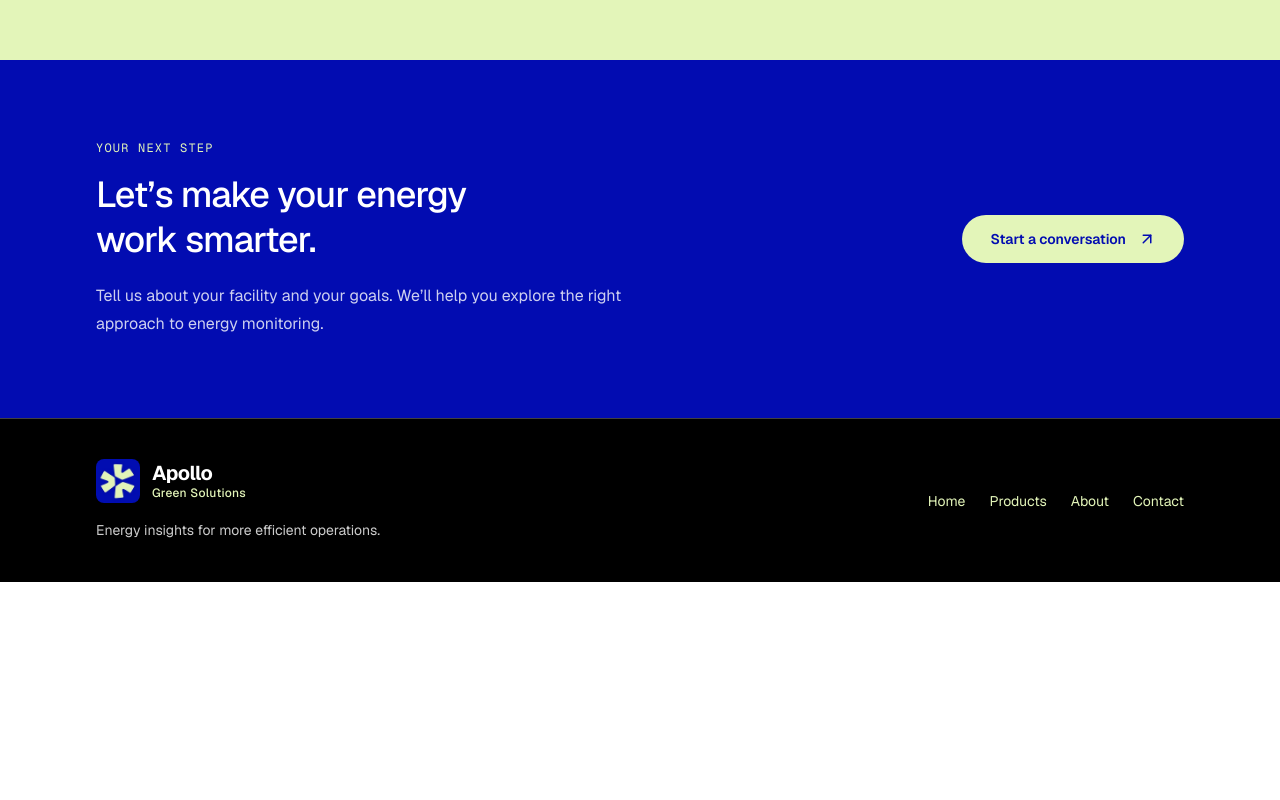
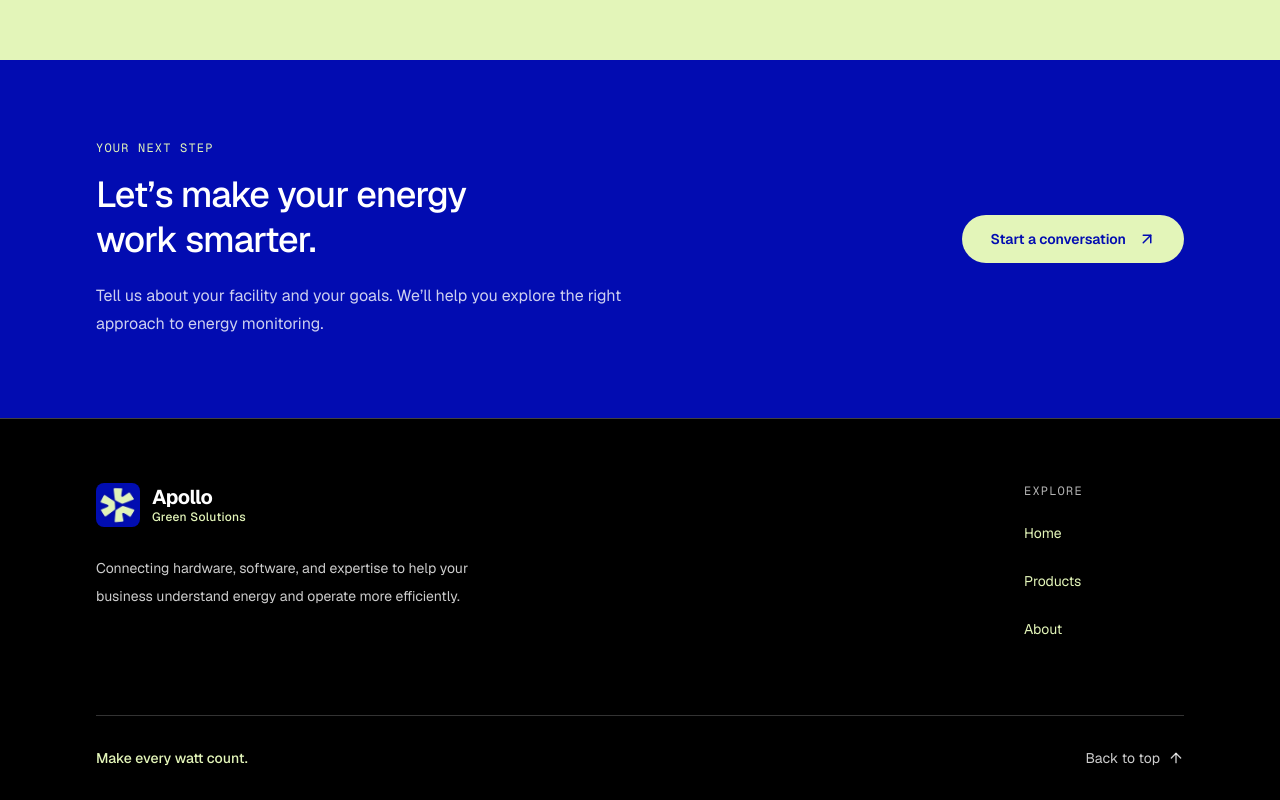
Before and after one commit to ApoPanagiotidis/energy-management, a Next.js app: page / in a window 1280 px wide. Shown: the part 2104-2904 px from the top of the page. Before the commit the page ends 2686 px from the top, so only its background shows below. Built offline with nearby package versions, Linux system fonts and the light colour scheme; no server answers.

Commit message:
Improve footer layout and remove Contact link
- Simplify footer navigation to Home, Products, and About
- Improve spacing and visual hierarchy
- Add an accessible Back to top link

```diff
--- a/src/components/site-footer.tsx
+++ b/src/components/site-footer.tsx
@@ -1,11 +1,15 @@
 import Link from "next/link";
+import { ArrowUp } from "lucide-react";
 import { Brand } from "@/components/brand";
 import { navigation } from "@/lib/navigation";
+
+const footerNavigation = navigation.filter(({ href }) => href !== "/contact");
 
 export function SiteFooter() {
   return (
     <footer className="border-t border-white/25 bg-ink text-white">
-      <div className="mx-auto flex max-w-6xl flex-col justify-between gap-8 px-6 py-10 md:flex-row md:items-center lg:px-8">
+      <div className="mx-auto max-w-6xl px-6 lg:px-8">
+        <div className="grid gap-10 py-12 sm:py-16 md:grid-cols-[1fr_auto] md:gap-16">
           <div>
             <Link
               href="/"
@@ -14,13 +18,15 @@ export function SiteFooter() {
             >
               <Brand />
             </Link>
-          <p className="mt-2 max-w-sm text-sm leading-6 text-white/80">
-            Energy insights for more efficient operations.
+            <p className="mt-5 max-w-sm text-sm leading-7 text-white/80">
+              Connecting hardware, software, and expertise to help your business
+              understand energy and operate more efficiently.
             </p>
           </div>
           <nav aria-label="Footer navigation">
-          <ul className="flex flex-wrap gap-x-6 gap-y-2">
-            {navigation.map(({ label, href }) => (
+            <h2 className="font-mono text-xs tracking-widest text-white/70 uppercase">Explore</h2>
+            <ul className="mt-3 flex flex-wrap gap-x-8 gap-y-1 md:min-w-40 md:flex-col">
+              {footerNavigation.map(({ label, href }) => (
                 <li key={href}>
                   <Link
                     href={href}
@@ -33,6 +39,13 @@ export function SiteFooter() {
             </ul>
           </nav>
         </div>
+        <div className="flex flex-wrap items-center justify-between gap-x-8 gap-y-3 border-t border-white/20 py-5">
+          <p className="text-sm font-medium text-accent">Make every watt count.</p>
+          <a href="#site-top" className="inline-flex min-h-11 items-center gap-2 rounded text-sm text-white/80 transition-colors hover:text-accent motion-reduce:transition-none focus-visible:outline-2 focus-visible:outline-offset-4 focus-visible:outline-accent">
+            Back to top <ArrowUp size={16} aria-hidden="true" />
+          </a>
+        </div>
+      </div>
     </footer>
   );
 }
--- a/src/components/site-header.tsx
+++ b/src/components/site-header.tsx
@@ -10,7 +10,7 @@ export function SiteHeader() {
   const pathname = usePathname();
 
   return (
-    <header className="border-b border-white/25 bg-ink text-white">
+    <header id="site-top" tabIndex={-1} className="border-b border-white/25 bg-ink text-white">
       <div className="mx-auto flex max-w-6xl flex-wrap items-center justify-between gap-x-8 gap-y-4 px-6 py-5 lg:px-8">
         <Link
           href="/"
```
Lines whose indentation alone changed are shown as unchanged.
